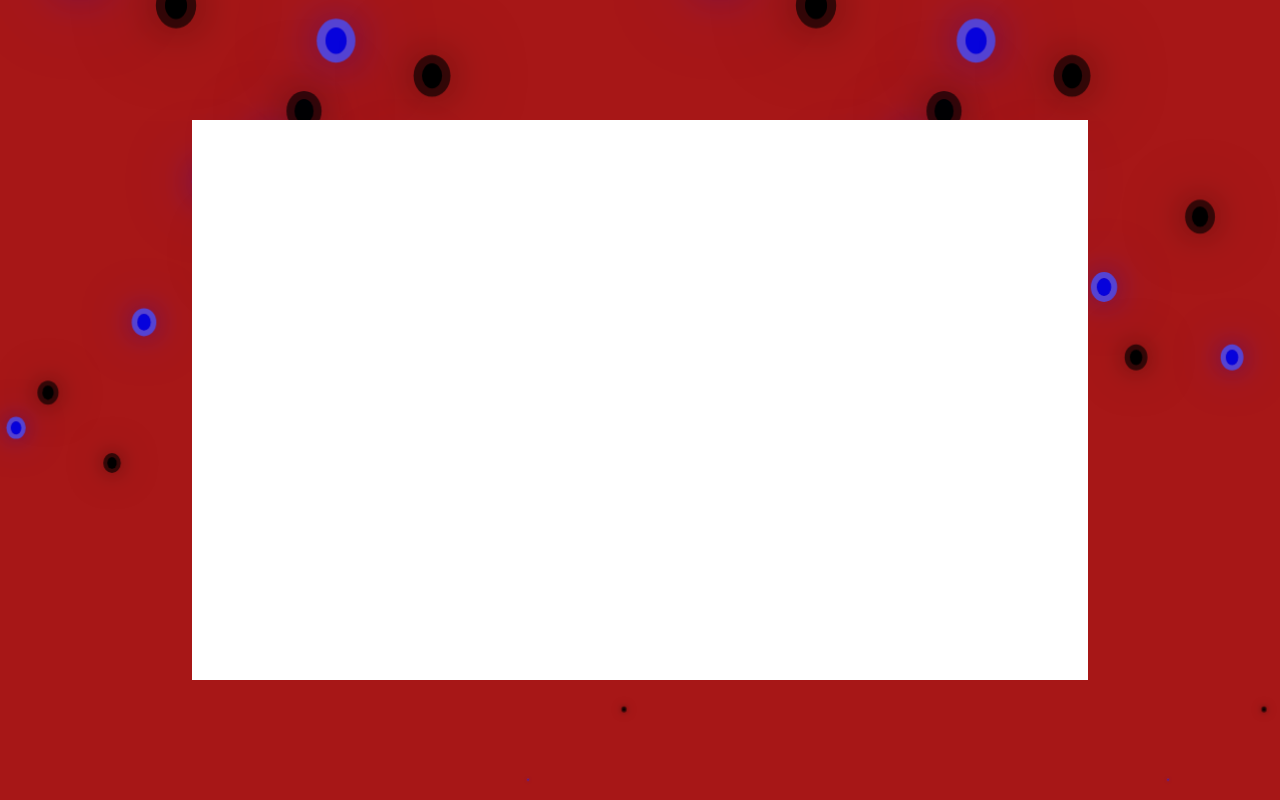
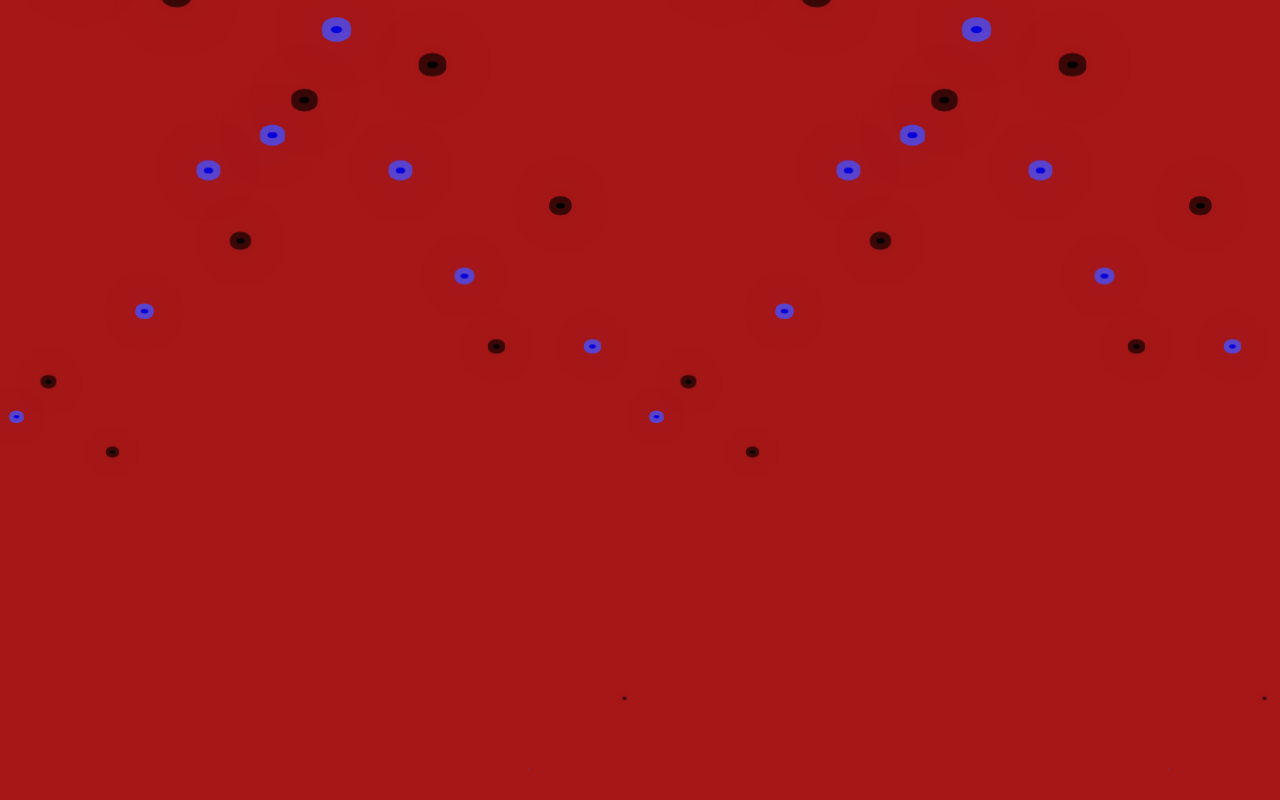
Before and after one commit to p0nkx/FelizCumplea-os, a plain HTML site: page index.html in a window 1280 px wide. Drawn offline with Linux system fonts and the light colour scheme.

Commit message:
Update estilo.css

```diff
--- a/estilo.css
+++ b/estilo.css
@@ -2,6 +2,7 @@
     margin: 0;
     padding: 0;
     box-sizing: border-box;
+
 }
 
 body{
@@ -27,8 +28,8 @@ body{
 .bubbles span
 {
     position: relative;
-    width: 30px;
-    height: 30px;
+    width: 1vw;
+    height: 1vh;
     background: #0602dc;
     margin: 0 4px;
     border-radius: 50%;
@@ -58,7 +59,14 @@ body{
 
 
 }
+@media screen and (max-width:1200px){
+    .bubbles span
+{
 
+}
+
+}
+/*
 #cuadro{
     width: 70%;
     height: 70%;
@@ -70,4 +78,4 @@ body{
     bottom: 0;
     margin: auto;
     z-index: 1000;
-}
+}*/
```
